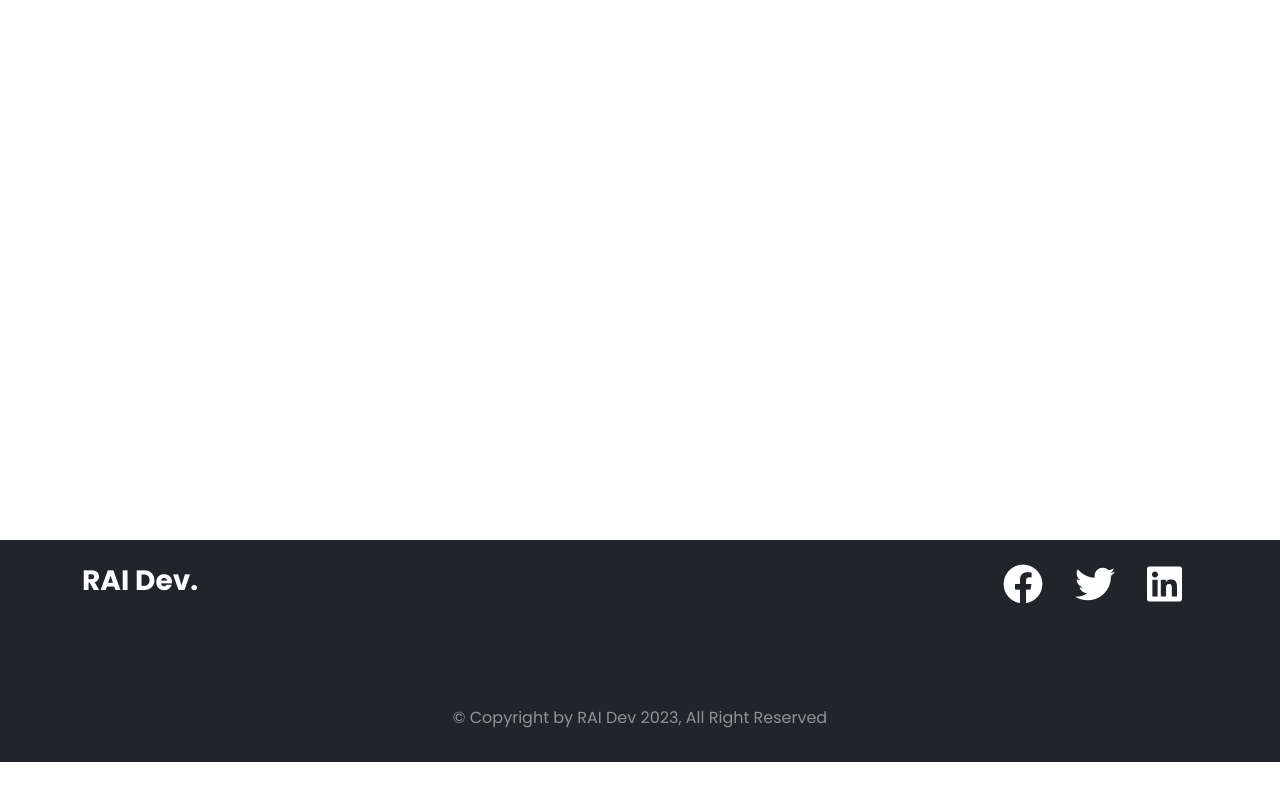
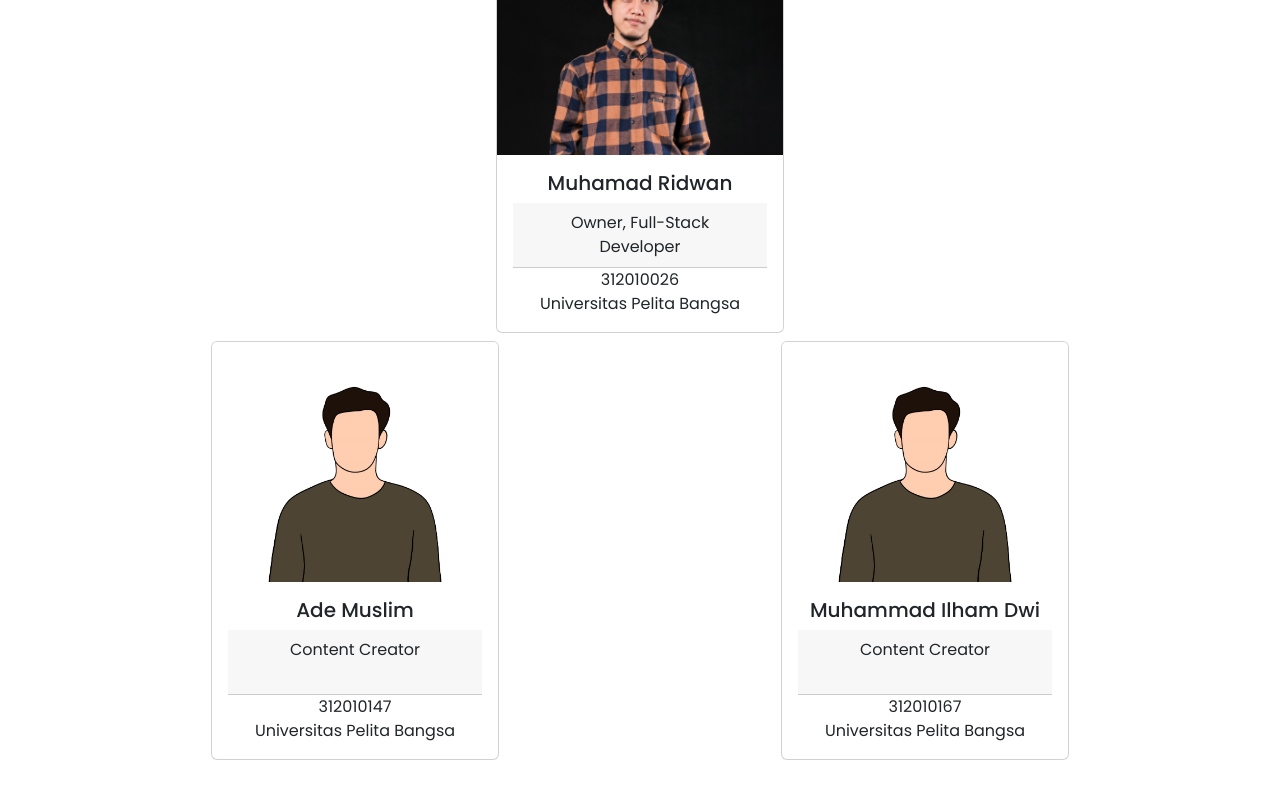
Before and after one commit to Riel77/rai-dev, a React (Create React App) app: page / in a window 1280 px wide. Shown: the part 2642-3442 px from the top of the page. Before the commit the page ends 3404 px from the top, so only its background shows below. Built offline with nearby package versions, Linux system fonts and the light colour scheme.

Commit message:
Adding OurTeam Element

```diff
--- a/src/App.js
+++ b/src/App.js
@@ -4,6 +4,7 @@ import GalleryComp from "./components/GalleryComp";
 import ServiceComp from "./components/ServicesComp";
 import FaqComp from "./components/FaqComp";
 import FooterComp from "./components/FooterComp";
+import OurTeam from "./components/OurTeam";
 
 function App() {
   return (
@@ -14,6 +15,7 @@ function App() {
       <NavbarComp />
       <GalleryComp />
       <ServiceComp />
+      <OurTeam />
       <FaqComp />
       {/* Content */}
 
--- /dev/null
+++ b/src/components/OurTeam.js
@@ -0,0 +1,73 @@
+import React from "react";
+import { Container, Col, Row, Card } from "react-bootstrap";
+
+import Owner from "../assets/img/team/Owner.jpg";
+import Anon from "../assets/img/team/Anon.jpg";
+
+const OurTeam = () => {
+  return (
+    <div className="OurTeam align-items-center mx-auto justify-content-center">
+      <Container>
+        <Row className="mb-5">
+          <Col>
+            <h2 className="text-center fw-bold">Our Team</h2>
+          </Col>
+        </Row>
+        <Row className="row-cols-1 d-flex justify-content-center">
+          <Col className="text-center d-flex justify-content-center mb-2">
+            <Card style={{ width: "18rem" }}>
+              <Card.Img variant="top" src={Owner} />
+              <Card.Body>
+                <Card.Title>Muhamad Ridwan</Card.Title>
+                <Card.Header>Owner, Full-Stack Developer</Card.Header>
+                <Card.Text>
+                  312010026
+                  <br />
+                  Universitas Pelita Bangsa
+                </Card.Text>
+              </Card.Body>
+            </Card>
+          </Col>
+        </Row>
+        <Row className="row-cols-md-2 row-cols-1 d-flex justify-content-center">
+          <Col className="text-center d-flex justify-content-center mb-2">
+            <Card style={{ width: "18rem" }}>
+              <Card.Img variant="top" src={Anon} className="roundedCircle" />
+              <Card.Body>
+                <Card.Title>Ade Muslim</Card.Title>
+                <Card.Header>
+                  Content Creator
+                  <br /> &nbsp;
+                </Card.Header>
+                <Card.Text>
+                  312010147
+                  <br />
+                  Universitas Pelita Bangsa
+                </Card.Text>
+              </Card.Body>
+            </Card>
+          </Col>
+          <Col className="text-center d-flex justify-content-center mb-2">
+            <Card style={{ width: "18rem" }}>
+              <Card.Img variant="top" src={Anon} className="roundedCircle" />
+              <Card.Body>
+                <Card.Title>Muhammad Ilham Dwi</Card.Title>
+                <Card.Header>
+                  Content Creator
+                  <br /> &nbsp;
+                </Card.Header>
+                <Card.Text>
+                  312010167
+                  <br />
+                  Universitas Pelita Bangsa
+                </Card.Text>
+              </Card.Body>
+            </Card>
+          </Col>
+        </Row>
+      </Container>
+    </div>
+  );
+};
+
+export default OurTeam;
--- a/src/css/main.css
+++ b/src/css/main.css
@@ -33,6 +33,7 @@
   background-position: center;
   background-repeat: no-repeat;
   padding-top: 100px;
+  height: 560px;
 }
 
 .hero h1 {
@@ -47,6 +48,11 @@
 
 .gallery img {
   height: 220px;
+}
+
+.ourteam .card-img,
+.card-img-top {
+  height: 240px;
 }
 
 .faq {
```
Also changed, not shown: src/assets/img/team/Anon.jpg (added), src/assets/img/team/Owner.jpg (added).
